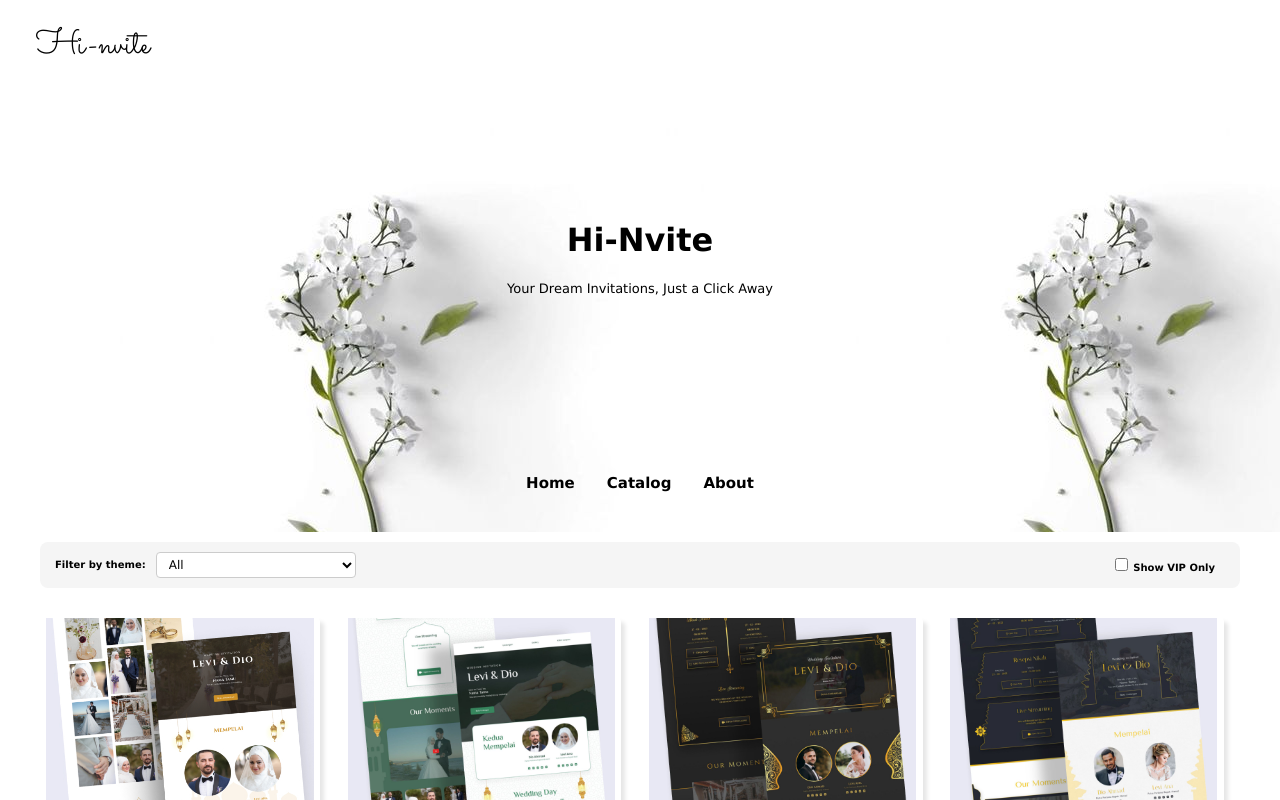
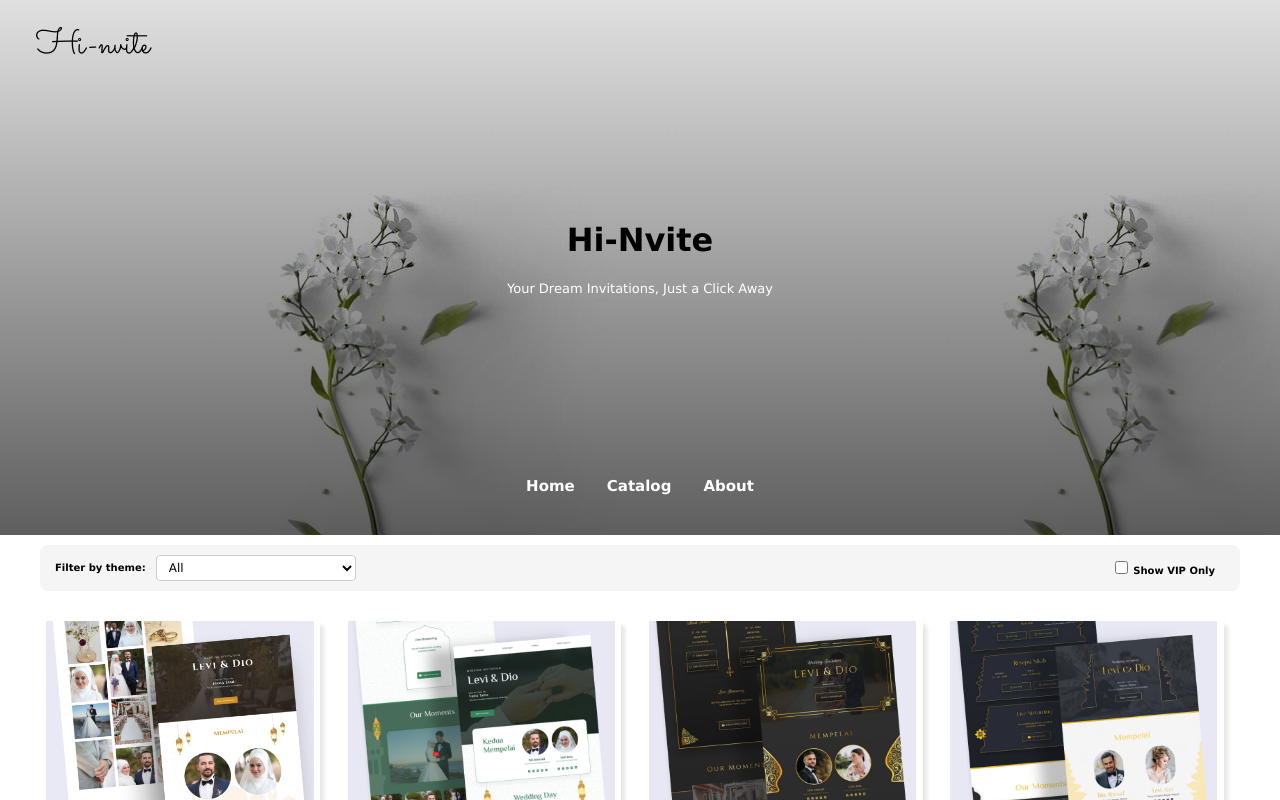
Before and after one commit to ZhanaAql/hi-nvite, a React (Create React App) app: page / in a window 1280 px wide. Shown: the top 800 px of the page. Built offline with nearby package versions, Linux system fonts and the light colour scheme.

Commit message:
perbaikan css

```diff
--- a/src/App.css
+++ b/src/App.css
@@ -59,7 +59,6 @@ body {
   align-items: center;
   z-index: 9999;
   /* background-color: #e8d7f1; */
-  background-color: #fff;
   padding: 0 20px;
   padding-top: 20px;
   font-size: 2.2rem;
@@ -69,16 +68,20 @@ body {
 .site-header .container {
   margin: 0 auto;
   padding: 0 1rem;
-  background-image: url('./assets/img/background.jpeg');
+  background-image: linear-gradient(rgba(0, 0, 0, 0.123), rgba(0, 0, 0, 0.63)),url('./assets/img/background.jpeg');
 }
 
 .logo img {
   height: 40px;
 }
 
-.subtitle {
+.site-header h1{
+  color: rgb(0, 0, 0);
+}
+.tagline {
   font-size: 1.2rem;
   margin-bottom: 1rem;
+  color: white;
 }
 
 .hero-navbar{
@@ -96,7 +99,7 @@ nav ul li {
 }
 
 nav ul li a {
-  color: #000000;
+  color: #ffffff;
   text-decoration: none;
   font-weight: 600;
   font-size: 15px;
```
